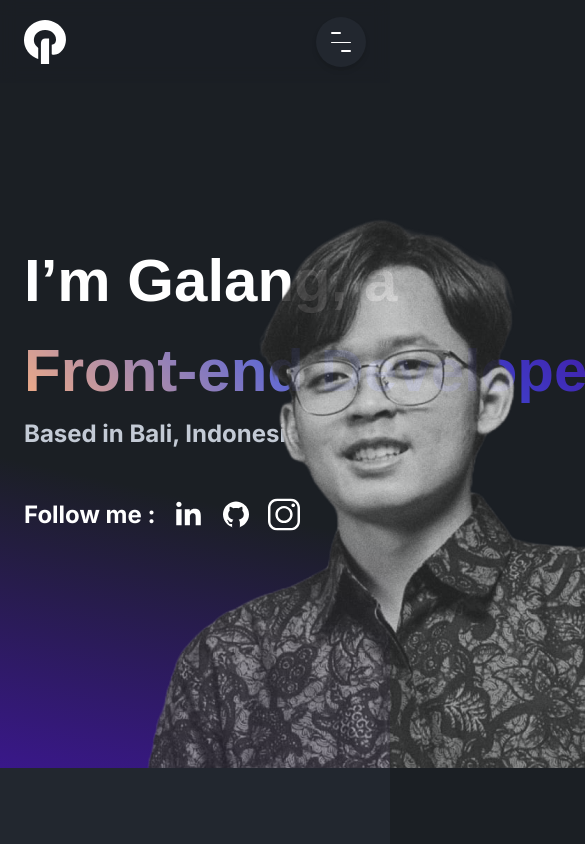
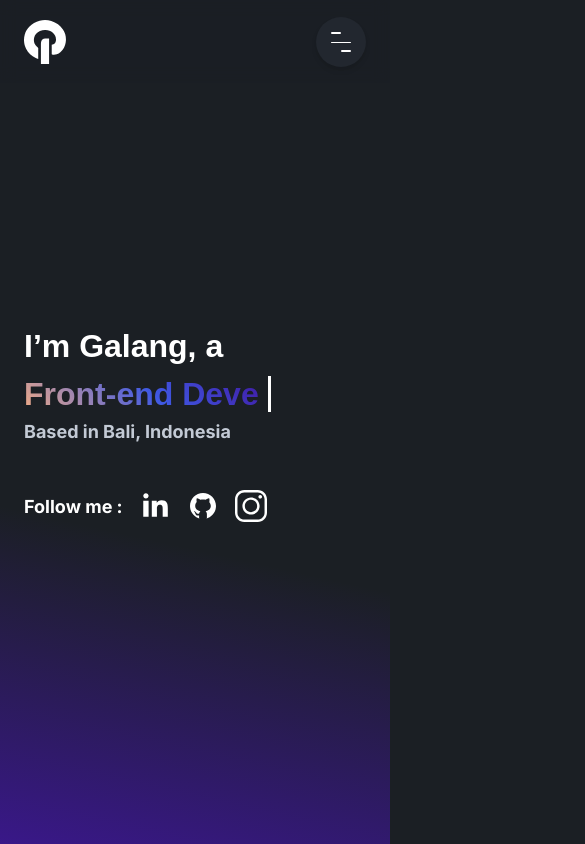
Before and after one commit to manggalang/Portofolio, a Next.js app: page / in a window 390 px wide. Shown: the top 844 px of the page, 585 px wide, since content can reach past the window. Built offline with nearby package versions, Linux system fonts and the light colour scheme.

Commit message:
style: create banner home responsive

```diff
--- a/src/app/page.tsx
+++ b/src/app/page.tsx
@@ -9,32 +9,34 @@ import HomeStyle from "../style/home.module.css";
 export default function Home() {
   return (
     <main>
-      <section className={`h-[768px] ${HomeStyle.banner}`}>
-        <div className="container flex items-center justify-between h-full">
-          <div className="relative">
-            <div className="absolute left-0 top-[50%] translate-y-[-50%] w-[550px]">
+      <section className={`h-[100dvh] lg:h-[768px] ${HomeStyle.banner}`}>
+        <div className="container h-full w-full sm:flex sm:items-center sm:justify-between">
+          <div className="relative h-full w-full">
+            <div className="flex flex-col h-full items-start justify-center w-full sm:absolute sm:block sm:h-auto sm:items-center sm:justify-start sm:left-0 sm:top-[50%] sm:translate-y-[-50%] sm:w-[550px]">
               <h1 className={HomeStyle.heroText}>
                 I’m Galang, a <br />
                 <TypeAnimation
                   sequence={[
                     "Web Developer",
-                    3000,
+                    4000,
                     "Front-end Developer",
-                    3000,
+                    4000,
                     "Instructor",
-                    3000,
+                    4000,
                   ]}
                   wrapper="span"
                   preRenderFirstString={true}
                   repeat={Infinity}
                 />
               </h1>
-              <p className="font-bold text-grey text-[24px]">
+              <p className="font-bold text-grey text-[18px] sm:text-[24px]">
                 Based in Bali, Indonesia
               </p>
 
               <div className="flex gap-[16px] items-center mt-[45px]">
-                <p className="font-bold text-white text-[24px]">Follow me :</p>
+                <p className="font-bold text-white text-[18px] sm:text-[24px]">
+                  Follow me :
+                </p>
                 <div className="flex gap-[16px] items-center">
                   <Link href="#">
                     <svg
@@ -90,19 +92,19 @@ export default function Home() {
             </div>
           </div>
 
-          <div className="h-full relative shrink-0 w-[730px]">
+          <div className="h-full hidden relative shrink-0 w-full md:block lg:w-[730px]">
             <Image
               src="/image/banner-image.png"
               alt="Galang Picture"
               width={730}
               height={650}
-              className="absolute bottom-0 grayscale right-0 lg:h-[650px] lg:w-[730px]"
+              className="absolute bottom-0 grayscale h-[284.93px] right-0 -z-10 w-[320px] sm:h-[569.86px] sm:w-[640px]  lg:h-[650px] lg:w-[730px]"
             />
           </div>
         </div>
       </section>
 
-      <section className="bg-dark80 pt-[120px]">
+      {/* <section className="bg-dark80 pt-[120px]">
         <div className="container">
           <h1 className="font-semibold text-white text-[48px]">ABOUT ME</h1>
 
@@ -164,9 +166,9 @@ export default function Home() {
           </div>
           <div className={`pt-[120px] ${HomeStyle.borderAbout}`}></div>
         </div>
-      </section>
+      </section> */}
 
-      <section className="bg-dark80 py-[120px]">
+      {/* <section className="bg-dark80 py-[120px]">
         <div className="container">
           <h1 className="font-semibold text-white text-[48px]">MY SKILL</h1>
 
@@ -255,9 +257,9 @@ export default function Home() {
             </Marquee>
           </div>
         </div>
-      </section>
+      </section> */}
 
-      <section className={`py-[120px] ${HomeStyle.portfolio}`}>
+      {/* <section className={`py-[120px] ${HomeStyle.portfolio}`}>
         <div className="container">
           <h1 className="font-semibold text-white text-[48px]">MY PORTFOLIO</h1>
           <div className="flex items-center justify-between mt-[60px] ">
@@ -317,7 +319,7 @@ export default function Home() {
             </Link>
           </div>
         </div>
-      </section>
+      </section> */}
 
       <ContactSection />
     </main>
--- a/src/style/home.module.css
+++ b/src/style/home.module.css
@@ -1,7 +1,7 @@
 .heroText {
   color: #fff;
   font-family: "Space Grotesk Variable", sans-serif;
-  font-size: 60px;
+  font-size: 32px;
   font-weight: bold;
 }
 
@@ -98,3 +98,15 @@
     rgba(255, 255, 255, 0.07) 0px 16px 32px,
     rgba(255, 255, 255, 0.07) 0px 32px 64px;
 }
+
+@media screen and (min-width: 640px) {
+  .heroText {
+    font-size: 48px;
+  }
+}
+
+@media screen and (min-width: 1024px) {
+  .heroText {
+    font-size: 60px;
+  }
+}
```
